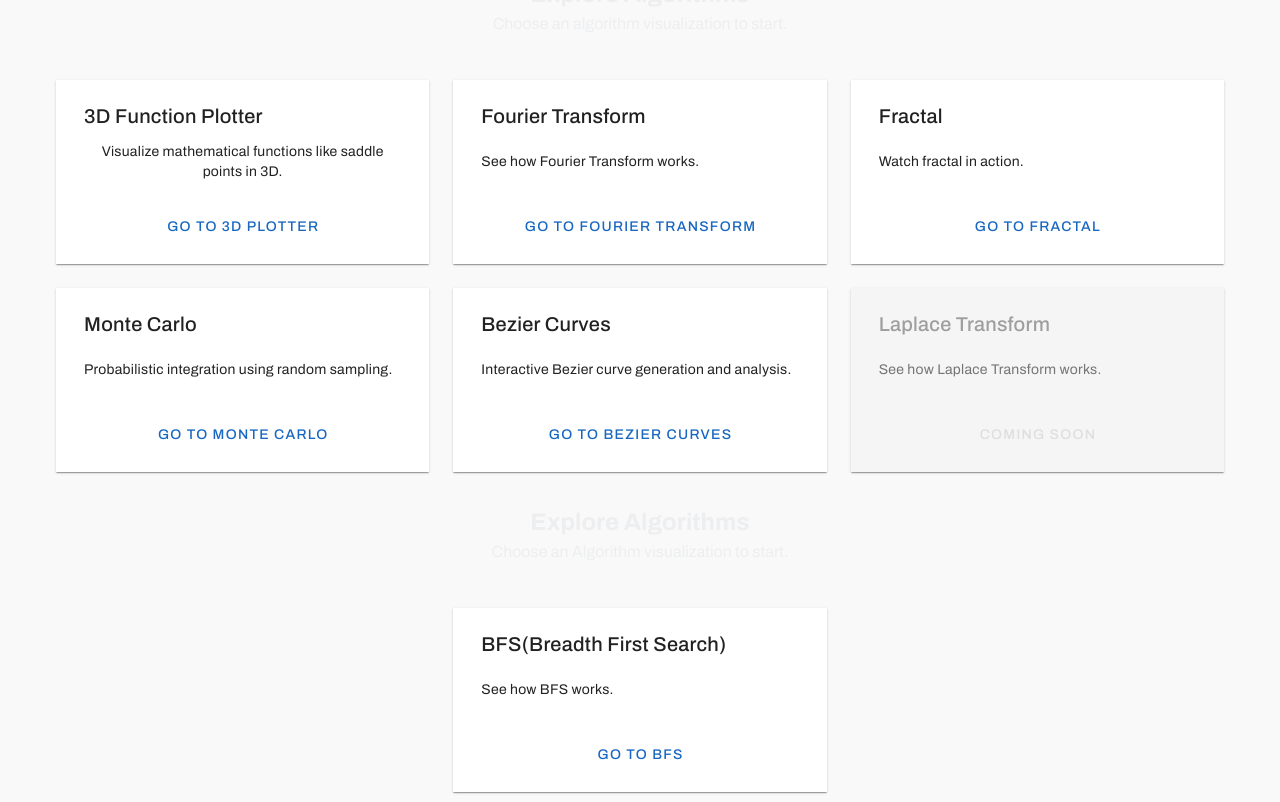
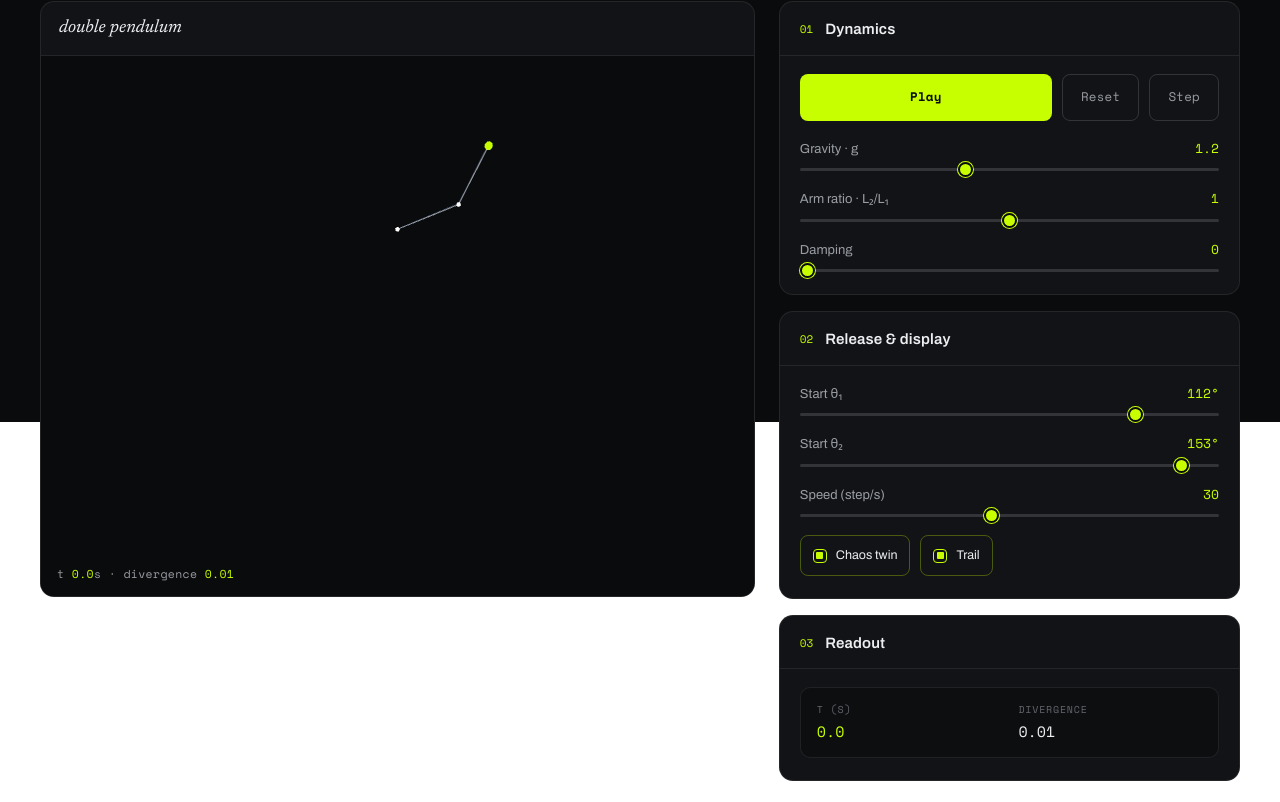
Before and after one commit to YeomYuJun/front_allgo, a Vue app: page /double-pendulum in a window 1280 px wide. Before the commit this address led to /. Shown: the part 378-1180 px from the top of the page. Built offline with nearby package versions, Linux system fonts and the light colour scheme; no server answers.

Commit message:
feat: add Double Pendulum page with Three.js rendering

```diff
--- /dev/null
+++ b/src/components/DoublePendulum.vue
@@ -0,0 +1,213 @@
+<script setup>
+import { ref, computed, watch } from 'vue'
+import * as THREE from 'three'
+import AlgorithmLayout from './ui/AlgorithmLayout.vue'
+import AlgoViewport from './ui/AlgoViewport.vue'
+import ControlPanel from './ui/ControlPanel.vue'
+import RangeField from './ui/RangeField.vue'
+import ToggleControl from './ui/ToggleControl.vue'
+import AppButton from './ui/AppButton.vue'
+import Readout from './ui/Readout.vue'
+import { useThreeViewport } from '../composables/useThreeViewport.js'
+import { useSimulation } from '../composables/useSimulation.js'
+import { simulate } from '../services/pendulumApi.js'
+import { degToRad, tip, divergence } from '../lib/pendulum.js'
+
+const SCALE = 1.5
+const PIVOT_Y = 2.2
+const EPS = 0.012
+const BATCH = 120
+const DT = 0.1
+const TRAIL_MAX = 200
+const ACC = 0xc8ff00
+const TWIN = 0x96afdc
+
+const hostRef = ref(null)
+const gravity = ref(1.2)
+const armRatio = ref(1.0)
+const damping = ref(0.0)
+const theta1Deg = ref(112)
+const theta2Deg = ref(153)
+const twin = ref(true)
+const trail = ref(true)
+const timeVal = ref('0.0')
+const divVal = ref('0.00')
+
+const degFmt = (d) => `${d}°`
+
+let armA = null, armB = null, bobA = null, bobB = null, jointA = null, pivotDot = null, trailLineA = null, trailLineB = null
+let trailA = [], trailB = []
+
+const sim = useSimulation({
+  fetchBatch: (pair, n) =>
+    simulate({ state: pair, gravity: gravity.value, armRatio: armRatio.value, damping: damping.value, steps: n }).then((r) => r.steps),
+  onStep: (pair) => updateScene(pair),
+  batch: BATCH,
+  initialSpeed: 30,
+})
+const playing = sim.playing
+const count = sim.count
+const speed = sim.speed
+
+function initialPair() {
+  const t1 = degToRad(theta1Deg.value)
+  const t2 = degToRad(theta2Deg.value)
+  return { a: { t1, t2, w1: 0, w2: 0 }, b: { t1: t1 + EPS, t2, w1: 0, w2: 0 } }
+}
+
+function world(p) { return [p[0] * SCALE, PIVOT_Y + p[1] * SCALE] }
+
+function setArm(line, pts) {
+  line.geometry.setFromPoints(pts.map((p) => new THREE.Vector3(p[0], p[1], 0)))
+}
+
+function pushTrail(arr, x, y) {
+  arr.push(x, y)
+  while (arr.length > TRAIL_MAX * 2) arr.splice(0, 2)
+}
+
+function updateTrail(line, arr, hex) {
+  const n = arr.length / 2
+  const pos = new Float32Array(n * 3)
+  const col = new Float32Array(n * 3)
+  const c = new THREE.Color(hex)
+  for (let i = 0; i < n; i++) {
+    pos[i * 3] = arr[i * 2]
+    pos[i * 3 + 1] = arr[i * 2 + 1]
+    const f = n > 1 ? i / (n - 1) : 1
+    col[i * 3] = c.r * f
+    col[i * 3 + 1] = c.g * f
+    col[i * 3 + 2] = c.b * f
+  }
+  line.geometry.setAttribute('position', new THREE.BufferAttribute(pos, 3))
+  line.geometry.setAttribute('color', new THREE.BufferAttribute(col, 3))
+}
+
+function applyVisibility() {
+  if (!armB) return
+  armB.visible = bobB.visible = twin.value
+  trailLineA.visible = trail.value
+  trailLineB.visible = trail.value && twin.value
+}
+
+function updateScene(pair) {
+  if (!armA) return
+  const r = armRatio.value
+  const ta = tip(pair.a, r)
+  const aJoint = world([ta.x1, ta.y1])
+  const aTip = world([ta.x2, ta.y2])
+  setArm(armA, [[0, PIVOT_Y], aJoint, aTip])
+  jointA.position.set(aJoint[0], aJoint[1], 0)
+  bobA.position.set(aTip[0], aTip[1], 0)
+
+  const tb = tip(pair.b, r)
+  const bJoint = world([tb.x1, tb.y1])
+  const bTip = world([tb.x2, tb.y2])
+  setArm(armB, [[0, PIVOT_Y], bJoint, bTip])
+  bobB.position.set(bTip[0], bTip[1], 0)
+
+  pushTrail(trailA, aTip[0], aTip[1])
+  pushTrail(trailB, bTip[0], bTip[1])
+  updateTrail(trailLineA, trailA, ACC)
+  updateTrail(trailLineB, trailB, TWIN)
+
+  applyVisibility()
+  timeVal.value = (count.value * DT).toFixed(1)
+  divVal.value = divergence(pair.a, pair.b, r).toFixed(2)
+}
+
+function resetSim() {
+  trailA = []
+  trailB = []
+  sim.reset(initialPair())
+}
+
+useThreeViewport(hostRef, {
+  background: '#0a0b0c',
+  cameraPosition: [0, 0, 8],
+  onReady: (sm) => {
+    sm.controls.enabled = false
+    const white = new THREE.LineBasicMaterial({ color: 0xffffff, transparent: true, opacity: 0.55 })
+    const blue = new THREE.LineBasicMaterial({ color: TWIN, transparent: true, opacity: 0.4 })
+    armA = new THREE.Line(new THREE.BufferGeometry(), white)
+    armB = new THREE.Line(new THREE.BufferGeometry(), blue)
+    trailLineA = new THREE.Line(new THREE.BufferGeometry(), new THREE.LineBasicMaterial({ vertexColors: true, transparent: true, opacity: 0.9 }))
+    trailLineB = new THREE.Line(new THREE.BufferGeometry(), new THREE.LineBasicMaterial({ vertexColors: true, transparent: true, opacity: 0.6 }))
+    bobA = new THREE.Mesh(new THREE.SphereGeometry(0.09, 16, 16), new THREE.MeshBasicMaterial({ color: ACC }))
+    bobB = new THREE.Mesh(new THREE.SphereGeometry(0.07, 16, 16), new THREE.MeshBasicMaterial({ color: TWIN }))
+    jointA = new THREE.Mesh(new THREE.SphereGeometry(0.05, 12, 12), new THREE.MeshBasicMaterial({ color: 0xffffff }))
+    pivotDot = new THREE.Mesh(new THREE.SphereGeometry(0.05, 12, 12), new THREE.MeshBasicMaterial({ color: 0xffffff }))
+    pivotDot.position.set(0, PIVOT_Y, 0)
+    sm.scene.add(armA, armB, trailLineA, trailLineB, bobA, bobB, jointA, pivotDot)
+    resetSim()
+    sim.play()
+  },
+})
+
+watch([gravity, armRatio, damping], () => sim.invalidate())
+watch([theta1Deg, theta2Deg], () => resetSim())
+watch([twin, trail], () => applyVisibility())
+
+const readoutItems = computed(() => [
+  { k: 't (s)', v: timeVal.value, acc: true },
+  { k: 'divergence', v: divVal.value },
+])
+</script>
+
+<template>
+  <AlgorithmLayout
+    index="09" title="Double Pendulum"
+    subtitle="결정론적이지만 예측 불가능한 카오스 — 미세한 초기차가 기하급수로 갈라진다."
+    :tags="['chaos', 'dynamics', 'sensitivity']" eq="θ̈ = ƒ(θ₁, θ₂, ω)">
+    <template #viewport>
+      <AlgoViewport>
+        <template #expr>double pendulum</template>
+        <template #status>
+          <div class="ln">t <b>{{ timeVal }}</b>s · divergence <b>{{ divVal }}</b></div>
+        </template>
+        <div ref="hostRef" class="vp-host"></div>
+      </AlgoViewport>
+    </template>
+
+    <template #controls>
+      <ControlPanel number="01" title="Dynamics">
+        <div class="btnrow">
+          <AppButton v-if="!playing" @click="sim.play">Play</AppButton>
+          <AppButton v-else @click="sim.pause">Pause</AppButton>
+          <AppButton variant="ghost" @click="resetSim">Reset</AppButton>
+          <AppButton variant="ghost" :disabled="playing" @click="sim.step">Step</AppButton>
+        </div>
+        <RangeField v-model="gravity" :min="0.3" :max="2.6" :step="0.1" label="Gravity · g" />
+        <RangeField v-model="armRatio" :min="0.5" :max="1.5" :step="0.05" label="Arm ratio · L₂/L₁" />
+        <RangeField v-model="damping" :min="0" :max="0.012" :step="0.001" label="Damping" />
+      </ControlPanel>
+      <ControlPanel number="02" title="Release & display">
+        <RangeField v-model="theta1Deg" :min="-180" :max="180" :step="1" label="Start θ₁" :format="degFmt" />
+        <RangeField v-model="theta2Deg" :min="-180" :max="180" :step="1" label="Start θ₂" :format="degFmt" />
+        <RangeField v-model="speed" :min="5" :max="60" :step="1" label="Speed (step/s)" />
+        <div class="toggles">
+          <ToggleControl v-model="twin" label="Chaos twin" />
+          <ToggleControl v-model="trail" label="Trail" />
+        </div>
+      </ControlPanel>
+      <ControlPanel number="03" title="Readout">
+        <Readout :items="readoutItems" />
+      </ControlPanel>
+    </template>
+
+    <template #explain>
+      <div class="ex-head">
+        <p>이중진자는 정확한 운동방정식을 따르지만, 1000분의 1도 차이의 두 출발이 몇 초 만에 완전히 다른 궤적으로 갈라진다. 무작위가 아니라 초기조건에 대한 극단적 민감성이 만드는 결정론적 카오스다. 댐핑이 없으면 총 에너지는 보존된다.</p>
+      </div>
+    </template>
+  </AlgorithmLayout>
+</template>
+
+<style scoped>
+.vp-host{position:absolute;inset:0;}
+.btnrow{display:flex;gap:10px;flex-wrap:wrap;}
+.toggles{display:flex;gap:10px;flex-wrap:wrap;}
+.ln b{color:var(--acc);font-weight:400;}
+.ex-head{max-width:60ch;}
+.ex-head p{color:var(--fg-dim);font-size:16px;line-height:1.7;}
+</style>
--- a/src/layout/MainLayout.vue
+++ b/src/layout/MainLayout.vue
@@ -4,6 +4,7 @@ const links = [
   { to: '/bezier', label: 'Bezier' },
   { to: '/FFT', label: 'Fourier' },
   { to: '/cellular-automata', label: 'Life' },
+  { to: '/double-pendulum', label: 'Pendulum' },
 ]
 </script>
 
--- a/src/router/index.js
+++ b/src/router/index.js
@@ -11,6 +11,7 @@ import MonteCarlo from '../components/MonteCarlo.vue';
 import BezierVisualization from '../components/BezierVisualization.vue';
 import BFSVisualization from '../components/BFS.vue';
 import CellularAutomata from '../components/CellularAutomata.vue';
+import DoublePendulum from '../components/DoublePendulum.vue';
 
 // import FourierTransformVisualizer from '../components/FourierTransformVisualizer.vue';
 // import SortingVisualizer from '../components/SortingVisualizer.vue';
@@ -72,6 +73,11 @@ const routes = [
   //   component: QuickSort,
   // },
 
+  {
+    path: '/double-pendulum',
+    name: 'DoublePendulum',
+    component: DoublePendulum,
+  },
   // Catch-all route for undefined paths - must be at the end
   {
     path: '/:pathMatch(.*)*',
```
